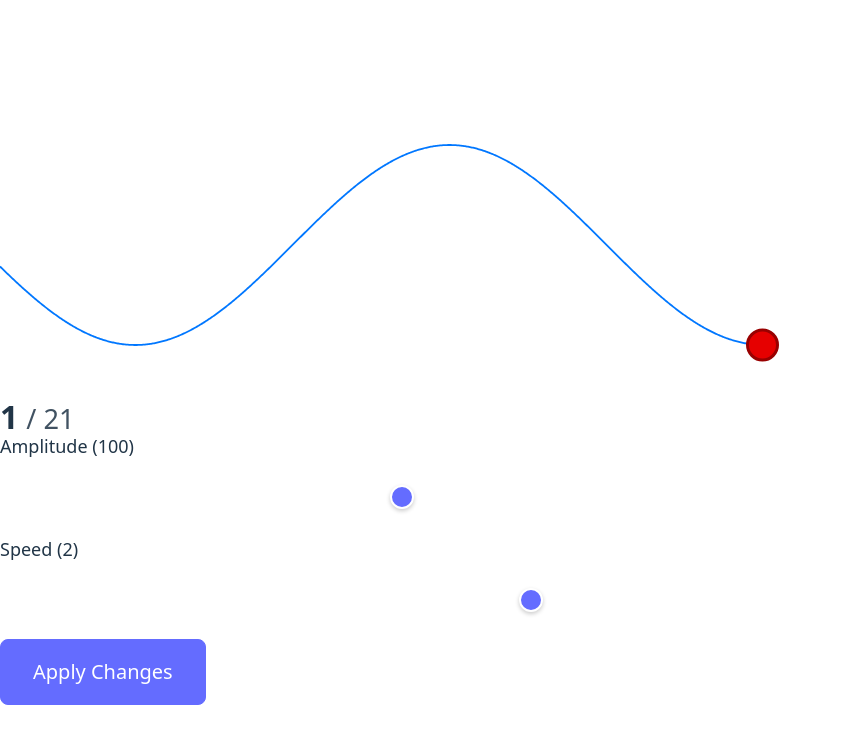
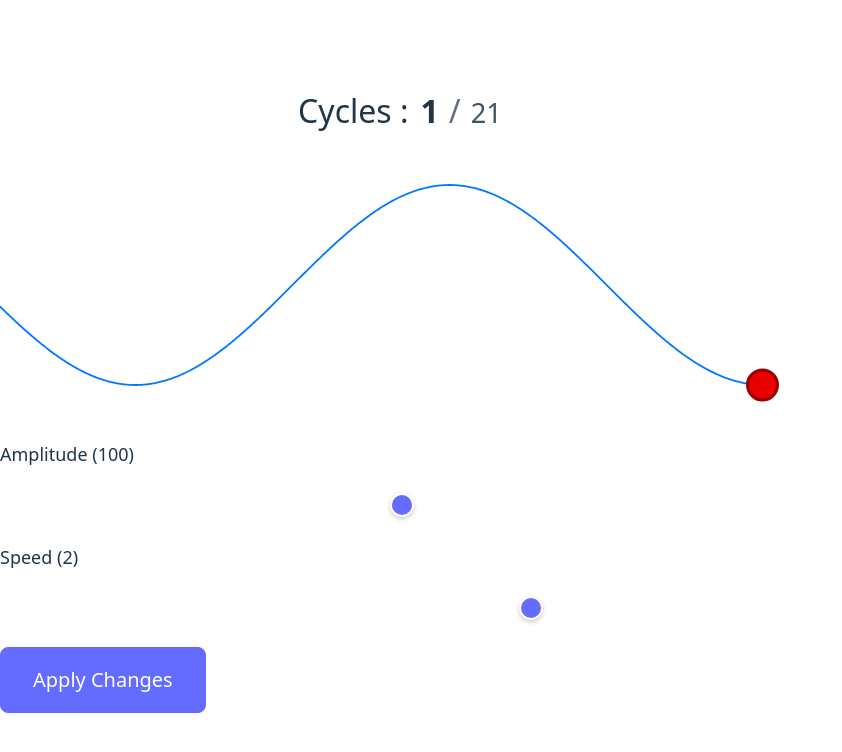
Before and after one commit to Punith13/breath-sine-wave-timer, a React (Vite) app: page / in a window 1280 px wide. Shown: the top 752 px of the page, without its empty margins (0-842 px from the left). Built offline with nearby package versions, Linux system fonts and the light colour scheme.

Commit message:
cycles above sine wave

```diff
--- a/src/App.css
+++ b/src/App.css
@@ -8,8 +8,9 @@
 /* Main app container - Mobile-first responsive layout */
 .app-container {
   display: grid;
-  grid-template-rows: 1fr auto;
+  grid-template-rows: auto 1fr auto;
   grid-template-areas:
+    "counter"
     "canvas"
     "controls";
   align-items: center;
@@ -25,6 +26,14 @@
   padding-bottom: var(--safe-spacing-bottom);
   padding-left: var(--safe-spacing-left);
   padding-right: var(--safe-spacing-right);
+}
+
+/* Counter container for grid positioning */
+.app-container .breath-counter {
+  grid-area: counter;
+  width: 100%;
+  justify-self: center;
+  text-align: center;
 }
 
 /* Canvas container for grid positioning */
@@ -155,9 +164,9 @@
 /* Landscape orientation handling for mobile devices */
 @media (max-width: 767px) and (orientation: landscape) {
   .app-container {
-    grid-template-columns: 1fr auto;
+    grid-template-columns: auto 1fr auto;
     grid-template-rows: 1fr;
-    grid-template-areas: "canvas controls";
+    grid-template-areas: "counter canvas controls";
     gap: var(--spacing-md);
     padding: var(--spacing-sm);
 
@@ -166,6 +175,16 @@
     padding-right: max(var(--spacing-sm), var(--safe-area-inset-right));
     padding-top: max(var(--spacing-xs), var(--safe-area-inset-top));
     padding-bottom: max(var(--spacing-xs), var(--safe-area-inset-bottom));
+  }
+
+  .app-container .breath-counter {
+    grid-area: counter;
+    writing-mode: vertical-rl;
+    text-orientation: mixed;
+    justify-self: center;
+    align-self: center;
+    width: auto;
+    height: auto;
   }
 
   .app-container canvas {
@@ -190,10 +209,20 @@
 /* Tablet landscape adjustments */
 @media (min-width: 768px) and (max-width: 1023px) and (orientation: landscape) {
   .app-container {
-    grid-template-columns: 1fr auto;
+    grid-template-columns: auto 1fr auto;
     grid-template-rows: 1fr;
-    grid-template-areas: "canvas controls";
+    grid-template-areas: "counter canvas controls";
     gap: var(--spacing-lg);
+  }
+
+  .app-container .breath-counter {
+    grid-area: counter;
+    writing-mode: vertical-rl;
+    text-orientation: mixed;
+    justify-self: center;
+    align-self: center;
+    width: auto;
+    height: auto;
   }
 
   .controls-container {
--- a/src/App.tsx
+++ b/src/App.tsx
@@ -202,18 +202,18 @@ const BreathTimer = () => {
 
   return (
     <div className={`app-container ${isInitialLoad ? 'no-transition' : ''} ${isOrientationChanging ? 'orientation-changing' : ''}`}>
+      <BreathCounter
+        count={breathCounter.count}
+        maxCount={21}
+        position="above-canvas"
+      />
+
       <canvas
         ref={canvasRef}
         className="rounded shadow-lg border"
       ></canvas>
 
       <div className="controls-container">
-        <BreathCounter
-          count={breathCounter.count}
-          maxCount={21}
-          position="controls"
-        />
-
         <MobileSlider
           label="Amplitude"
           value={tempAmplitude}
--- a/src/components/BreathCounter.css
+++ b/src/components/BreathCounter.css
@@ -85,11 +85,36 @@
   box-shadow: none;
 }
 
+.breath-counter--above-canvas {
+  position: relative;
+  color: inherit;
+  background: transparent;
+  padding: var(--spacing-sm) var(--spacing-md);
+  text-shadow: none;
+  box-shadow: none;
+  text-align: center;
+  justify-content: center;
+  font-weight: 600;
+  font-size: var(--font-size-lg);
+}
+
 /* Count styling */
+.breath-counter__label {
+  font-weight: 500;
+  color: inherit;
+  margin-right: var(--spacing-xs);
+}
+
 .breath-counter__count {
   font-weight: 700;
   color: inherit;
   font-variant-numeric: tabular-nums; /* Consistent width for numbers */
+}
+
+.breath-counter__separator {
+  font-weight: 400;
+  opacity: 0.7;
+  margin: 0 calc(var(--spacing-xs) * 0.5);
 }
 
 .breath-counter__max {
--- a/src/components/BreathCounter.tsx
+++ b/src/components/BreathCounter.tsx
@@ -4,7 +4,7 @@ import { useViewport } from '../hooks/useViewport';
 export interface BreathCounterProps {
   count: number;
   maxCount?: number;
-  position?: 'overlay' | 'controls';
+  position?: 'overlay' | 'controls' | 'above-canvas';
   size?: 'small' | 'medium' | 'large';
   className?: string;
 }
@@ -71,11 +71,17 @@ export const BreathCounter: React.FC<BreathCounterProps> = ({
       data-viewport-height={viewport.height}
       data-orientation={viewport.orientation}
     >
+      <span className="breath-counter__label" aria-hidden="true">
+        Cycles :
+      </span>
       <span className="breath-counter__count" aria-hidden="true">
         {count}
       </span>
+      <span className="breath-counter__separator" aria-hidden="true">
+        /
+      </span>
       <span className="breath-counter__max" aria-hidden="true">
-        / {maxCount}
+        {maxCount}
       </span>
       <span className="sr-only">
         Breathing cycle {count} of {maxCount}
--- a/src/hooks/useCycleDetection.ts
+++ b/src/hooks/useCycleDetection.ts
@@ -13,7 +13,7 @@ export interface CycleDetectionState {
 }
 
 export const useCycleDetection = (config: CycleDetectionConfig): CycleDetectionState => {
-  const { frequency, speedRef, onCycleComplete, canvasWidth = 800 } = config;
+  const { frequency, onCycleComplete, canvasWidth = 800 } = config;
 
   // Track the last offset where we detected a cycle
   const lastCycleOffsetRef = useRef<number>(0);
```
Also changed, not shown: 2 other files (tests, documents, lock files or other folders).
